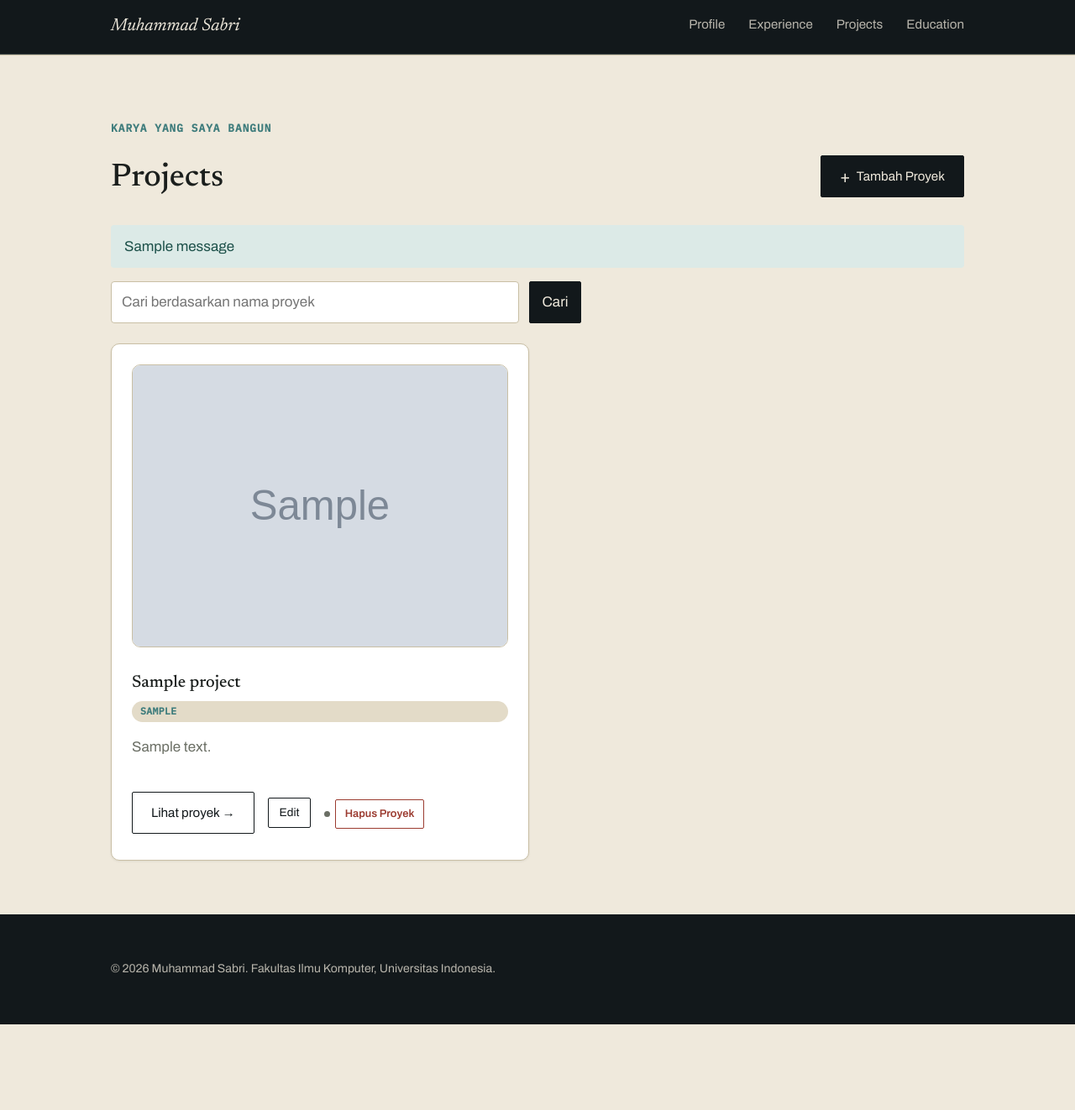
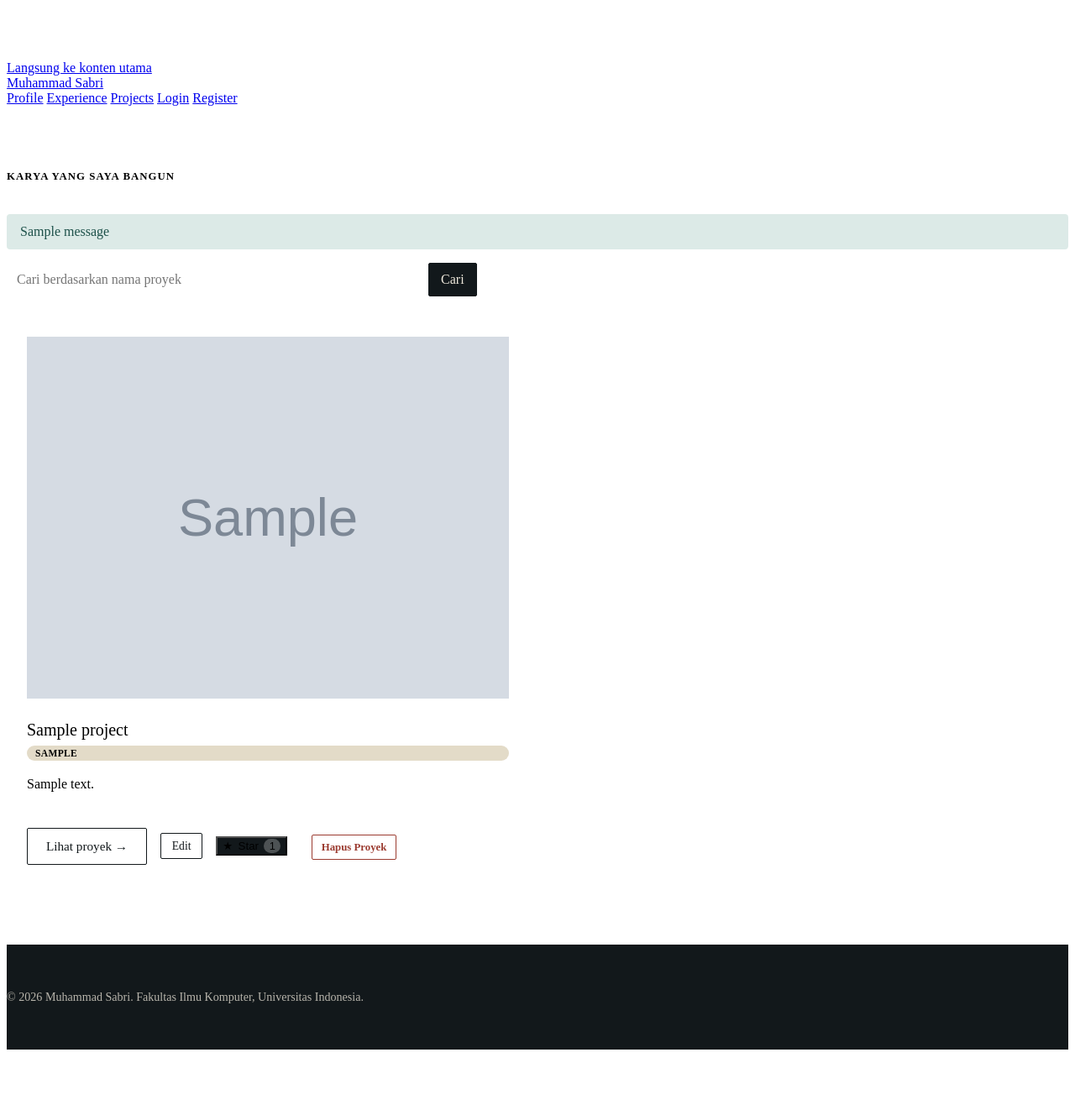
Before and after one commit to Arb00/myportofolio, a Django app: page /projects/ in a window 1280 px wide. Shown: the whole page at 84% size. Before the commit the page ends 1220 px from the top, so only its background shows below. Run offline with Django 5.2, Linux system fonts and the light colour scheme; tables that the repository leaves empty hold one stand-in row (values such as "Sample post"); grey boxes marked "Sample" are stand-in pictures; one stand-in notice (Sample message) is shown.

Commit message:
feat: implement auth flow and project starring

```diff
--- a/main/models.py
+++ b/main/models.py
@@ -1,5 +1,6 @@
 import uuid
 from django.db import models
+from django.contrib.auth.models import User
 
 class Experience(models.Model):
     EXPERIENCE_CHOICES = [
@@ -55,6 +56,7 @@ class Project(models.Model):
     tech_stack = models.CharField(max_length=255)
     project_url = models.URLField(blank=True)
     project_image_url = models.URLField(blank=True, max_length=500)
+    starred_by = models.ManyToManyField(User, related_name="starred_projects", blank=True)
 
     def __str__(self):
         return self.title
--- a/main/urls.py
+++ b/main/urls.py
@@ -5,7 +5,6 @@ from main.views import (
     delete_experience,
     delete_project,
     edit_project,
-
     get_experience_json,
     get_experience_json_by_id,
     get_experience_xml,
@@ -14,17 +13,24 @@ from main.views import (
     get_project_xml_by_id,
     get_projects_json,
     get_projects_xml,
+    login_user,
+    logout_user,
+    register,
     show_education,
     show_experience,
     show_experience_detail,
     show_main,
     show_projects,
+    toggle_star,
 )
 
 app_name = "main"
 
 urlpatterns = [
     path("", show_main, name="show_main"),
+    path("register/", register, name="register"),
+    path("login/", login_user, name="login"),
+    path("logout/", logout_user, name="logout"),
     path("experience/", show_experience, name="show_experience"),
     path("experience/add/", create_experience, name="create_experience"),
     path("experience/<uuid:id>/", show_experience_detail, name="show_experience_detail"),
@@ -58,4 +64,10 @@ urlpatterns = [
         get_project_xml_by_id,
         name="get_project_xml_by_id",
     ),
+    # Tambahkan path ini ke dalam urlpatterns
+    path(
+        "projects/<uuid:project_id>/star/",
+        toggle_star,
+        name="toggle_star",
+    ),
 ]
--- a/main/views.py
+++ b/main/views.py
@@ -1,23 +1,65 @@
+import datetime
 from django.contrib import messages
+from django.contrib.auth import login, logout
+from django.contrib.auth.forms import AuthenticationForm, UserCreationForm
 from django.core import serializers
 from django.http import HttpResponse
 from django.shortcuts import get_object_or_404, redirect, render
 from main.forms import ExperienceForm, ProjectForm
 from main.models import Education, Experience, Project
+from django.contrib.auth.decorators import login_required
+from django.core.exceptions import PermissionDenied
 
 
-def show_main(request):
+def register(request):
+    form = UserCreationForm(request.POST or None)
+    if request.method == "POST" and form.is_valid():
+        form.save()
+        messages.success(request, "Akun berhasil dibuat. Silakan login.")
+        return redirect("main:login")
+
     context = {
         "name": "Muhammad Sabri",
-        "npm": "2506623793",
+        "form": form,
+    }
+    return render(request, "register.html", context)
+
+
+def login_user(request):
+    form = AuthenticationForm(request, data=request.POST or None)
+
+    if request.method == "POST" and form.is_valid():
+        user = form.get_user()
+        login(request, user)
+        response = redirect("main:show_main")
+        response.set_cookie('last_login', datetime.datetime.now().strftime('%Y-%m-%d %H:%M:%S'))
+        return response
+
+    context = {
+        "name": "Burhan",
+        "form": form,
+    }
+    return render(request, "login.html", context)
+
+def logout_user(request):
+    logout(request)
+    response = redirect("main:show_main")
+    response.delete_cookie('last_login')
+    return response
+
+def show_main(request):
+    last_login = request.COOKIES.get('last_login', 'Belum ada sesi login / Cookie tidak ditemukan')
+    context = {
+        "name": "Burhan",
+        "npm": "2206000000",
         "study_program": "S1 Ilmu Komputer",
         "bio": (
             "Mahasiswa Ilmu Komputer Universitas Indonesia yang tertarik "
-            "pada sains data dan kecerdasan buatan."
+            "pada pengembangan perangkat lunak dan pendidikan."
         ),
+        "last_login": last_login,
     }
     return render(request, "index.html", context)
-
 
 def get_experience_json(request):
     title_query = request.GET.get("title", "").strip()
@@ -152,8 +194,10 @@ def show_projects(request):
     }
     return render(request, "project.html", context)
 
-
+@login_required(login_url="/login/")
 def create_project(request):
+    if not request.user.is_superuser:
+        raise PermissionDenied
     form = ProjectForm(request.POST or None)
     if request.method == "POST" and form.is_valid():
         form.save()
@@ -166,8 +210,10 @@ def create_project(request):
     }
     return render(request, "projects_form.html", context)
 
-
+@login_required(login_url="/login/")
 def delete_project(request, project_id):
+    if not request.user.is_superuser:
+        raise PermissionDenied
     project = get_object_or_404(Project, pk=project_id)
     if request.method == "POST":
         project.delete()
@@ -190,3 +236,18 @@ def edit_project(request, project_id):
         "project": project,
     }
     return render(request, "projects_edit.html", context)
+
+# Tanpa cek is_superuser: semua akun yang sudah login boleh memberi star
+@login_required(login_url="/login/")
+def toggle_star(request, project_id):
+    project = get_object_or_404(Project, pk=project_id)
+
+    if request.method == "POST":
+        # Kalau akun ini sudah pernah memberi star, batalkan star-nya.
+        # Kalau belum, tambahkan star.
+        if request.user in project.starred_by.all():
+            project.starred_by.remove(request.user)
+        else:
+            project.starred_by.add(request.user)
+
+    return redirect("main:show_projects")
--- a/portofolio/settings.py
+++ b/portofolio/settings.py
@@ -45,7 +45,6 @@ INSTALLED_APPS = [
     'django.contrib.sessions',
     'django.contrib.messages',
     'django.contrib.staticfiles',
-    'portofolio',
     'main',
 ]
 
@@ -69,6 +68,7 @@ TEMPLATES = [
         'APP_DIRS': True,
         'OPTIONS': {
             'context_processors': [
+                'django.template.context_processors.debug',
                 'django.template.context_processors.request',
                 'django.contrib.auth.context_processors.auth',
                 'django.contrib.messages.context_processors.messages',
--- a/static/css/style.css
+++ b/static/css/style.css
@@ -9,179 +9,6 @@
   --ink-text: #1B1F1D;
   --paper-text: #EFE9DC;
   --amber: #C98A34;
-  --amber-bright: #E3A857;
-  --teal: #3E7C7C;
-  --line: #C9BFA5;
-  --line-dark: #3A4547;
-
-  /* Token tambahan — dipakai oleh kartu Experience & Education */
-  --accent-dark: var(--teal);
-  --text-muted: #6b6f65;
-  --radius: 10px;
-  --card-bg: #ffffff;
-  --shadow-sm: 0 1px 3px rgba(18, 24, 27, 0.08);
-  --shadow-md: 0 10px 24px rgba(18, 24, 27, 0.12);
-
-  --font-display: "Newsreader", Georgia, serif;
-  --font-body: "Archivo", "Helvetica Neue", Arial, sans-serif;
-  --font-mono: "IBM Plex Mono", "Courier New", monospace;
-
-  --content-width: 1080px;
-}
-
-.skip-link {
-  position: absolute;
-  left: 12px;
-  top: -48px;
-  background: var(--ink);
-  color: var(--paper-text);
-  padding: 10px 16px;
-  border-radius: 4px;
-  text-decoration: none;
-  z-index: 100;
-  transition: top 0.15s ease;
-}
-
-.skip-link:focus {
-  top: 12px;
-}
-
-@media (prefers-reduced-motion: reduce) {
-  * { animation-duration: 0.01ms !important; transition-duration: 0.01ms !important; }
-}
-
-* { box-sizing: border-box; }
-
-html {
-  scroll-behavior: smooth;
-  height: 100%;
-}
-
-body {
-  margin: 0;
-  min-height: 100vh;
-  display: flex;
-  flex-direction: column;
-  background: var(--paper);
-  color: var(--ink-text);
-  font-family: var(--font-body);
-  font-size: 17px;
-  line-height: 1.6;
-  transition: background-color 0.25s ease, color 0.25s ease;
-}
-
-/* Footer selalu menempel di bawah viewport, walau konten halaman pendek
-   (misalnya halaman Education dengan sedikit data). */
-main {
-  flex: 1 0 auto;
-}
-
-.site-footer {
-  flex-shrink: 0;
-}
-
-/* ============================================================
-   CUSTOM SCROLLBAR (fitur ekstra murni CSS)
-   ============================================================ */
-html {
-  scrollbar-width: thin;
-  scrollbar-color: var(--line-dark) transparent;
-}
-
-::-webkit-scrollbar {
-  width: 10px;
-  height: 10px;
-}
-::-webkit-scrollbar-track {
-  background: transparent;
-}
-::-webkit-scrollbar-thumb {
-  background: var(--line-dark);
-  border-radius: 999px;
-  border: 2px solid var(--paper);
-}
-::-webkit-scrollbar-thumb:hover {
-  background: var(--teal);
-}
-
-img { max-width: 100%; display: block; }
-
-a { color: inherit; }
-
-.wrap {
-  max-width: var(--content-width);
-  margin: 0 auto;
-  padding: 0 32px;
-}
-
-a:focus-visible,
-button:focus-visible {
-  outline: 2px solid var(--teal);
-  outline-offset: 3px;
-}
-
-/* ============================================================
-   HEADER
-   ============================================================ */
-.site-header {
-  background: var(--ink);
-  color: var(--paper-text);
-  position: sticky;
-  top: 0;
-  z-index: 20;
-  border-bottom: 1px solid var(--line-dark);
-}
-
-.site-header .wrap {
-  display: flex;
-  align-items: center;
-  justify-content: space-between;
-  height: 64px;
-}
-
-.brand {
-  font-family: var(--font-display);
-  font-size: 1.3rem;
-  font-style: italic;
-  text-decoration: none;
-  color: var(--paper-text);
-}
-
-.site-nav {
-  display: flex;
-  gap: 28px;
-  list-style: none;
-  margin: 0;
-  padding: 0;
-}
-
-.site-nav a {
-  text-decoration: none;
-  font-size: 0.95rem;
-  color: var(--paper-text);
-  opacity: 0.75;
-  transition: opacity 0.15s ease;
-  padding-bottom: 4px;
-  border-bottom: 1px solid transparent;
-}
-
-.site-nav a:hover {
-  opacity: 1;
-  border-bottom-color: var(--amber-bright);
-}
-
-/* ============================================================
-   HERO / PROFILE
-   ============================================================ */
-.hero {
-  min-height: calc(100vh - 64px);
-  display: flex;
-  align-items: center;
-  border-bottom: 1px solid var(--line);
-}
-
-.hero .wrap {
-  display: grid;
   grid-template-columns: 1.2fr 0.8fr;
   align-items: center;
   gap: 56px;
@@ -1391,3 +1218,24 @@ section.block {
         text-align: center;
     }
 }
+.star-form {
+    display: inline;
+}
+
+.button-star {
+    display: inline-flex;
+    align-items: center;
+    gap: 0.4rem;
+    background: var(--ink);
+}
+
+.button-star.is-starred {
+    background: var(--accent);
+}
+
+.star-count {
+    padding: 0.05rem 0.4rem;
+    border-radius: 999px;
+    background: rgba(255, 255, 255, 0.25);
+    font-size: 0.8rem;
+}
--- a/templates/base.html
+++ b/templates/base.html
@@ -29,11 +29,17 @@
             {{ name }}
         </a>
 
-        <nav class="site-nav">
+        <nav>
             <a href="{% url 'main:show_main' %}">Profile</a>
             <a href="{% url 'main:show_experience' %}">Experience</a>
             <a href="{% url 'main:show_projects' %}">Projects</a>
-            <a href="{% url 'main:show_education' %}">Education</a>
+            {% if user.is_authenticated %}
+                <span class="nav-user">{{ user.username }}</span>
+                <a href="{% url 'main:logout' %}">Logout</a>
+            {% else %}
+                <a href="{% url 'main:login' %}">Login</a>
+                <a href="{% url 'main:register' %}">Register</a>
+            {% endif %}
         </nav>
 
 
--- /dev/null
+++ b/templates/components/project_star.html
@@ -0,0 +1,10 @@
+<form method="post" action="{% url 'main:toggle_star' project.id %}" class="star-form">
+    {% csrf_token %}
+    <button type="submit"
+            class="button button-star{% if user in project.starred_by.all %} is-starred{% endif %}"
+            title="{% if project.starred_by.all %}Dibintangi oleh {{ project.starred_by.all|join:', ' }}{% else %}Jadilah yang pertama memberi star{% endif %}">
+        <span aria-hidden="true">★</span>
+        {% if user in project.starred_by.all %}Unstar{% else %}Star{% endif %}
+        <span class="star-count">{{ project.starred_by.count }}</span>
+    </button>
+</form>
--- a/templates/project.html
+++ b/templates/project.html
@@ -11,10 +11,12 @@
         <p class="section-kicker">Karya yang saya bangun</p>
 
         <div class="project-header">
+        {% if user.is_superuser %}
             <h1>Projects</h1>
             <a href="{% url 'main:create_project' %}" class="btn btn-primary button project-add-button">
                 <span aria-hidden="true">+</span> Tambah Proyek
             </a>
+        {% endif %}
         </div>
 
         {% if messages %}
@@ -61,6 +63,7 @@
                             <a href="{% url 'main:edit_project' project.id %}" class="btn btn-ghost button" style="padding: 0.4rem 0.8rem; font-size: 0.85rem;">
                                 Edit
                             </a>
+                            {% include "components/project_star.html" with project=project %}
                             {% include "components/project_delete_modal.html" with project=project %}
                         </div>
 
```
Also changed, not shown: main/forms.py (+1 -59 lines), main/tests.py (+37 -0 lines), templates/index.html (+8 -4 lines), templates/login.html (added, +33 -0 lines), templates/register.html (added, +33 -0 lines), main/migrations/0006_project_starred_by.py (added).
